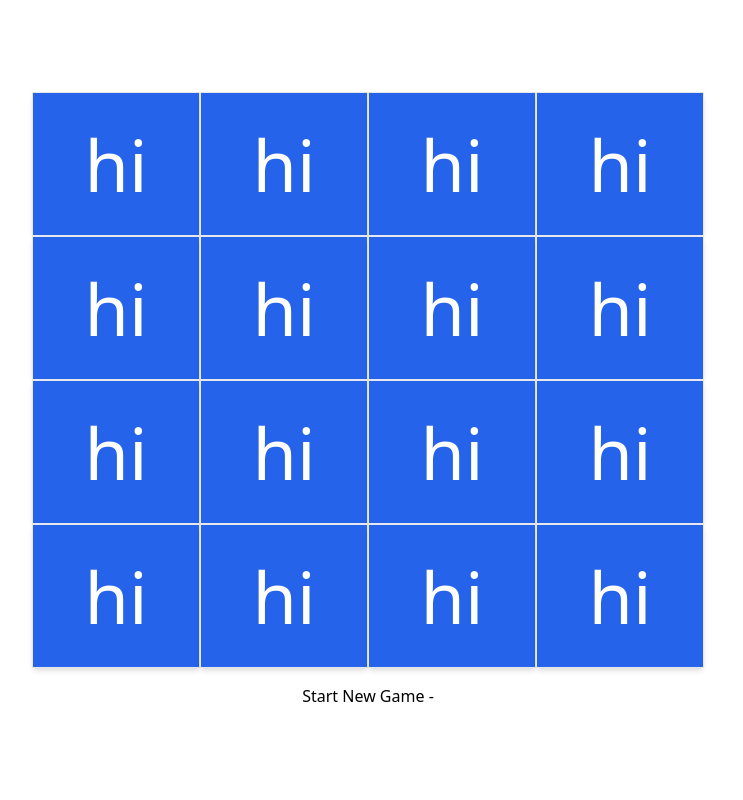
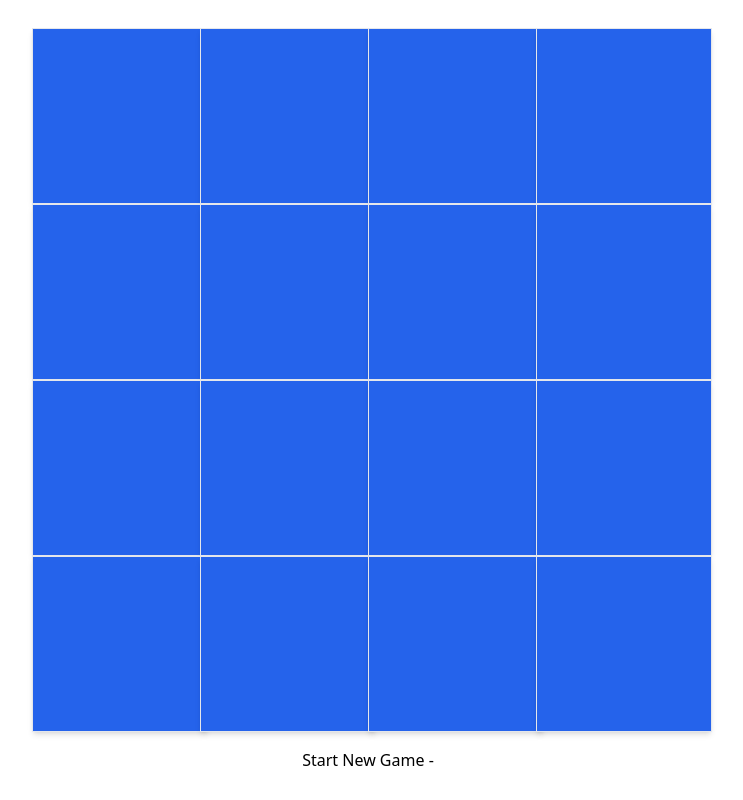
Before and after one commit to alfianlion/SimpCity, an Angular app: page /game in a window 1280 px wide. Shown: the whole page, without its empty margins (272-1015 px from the left). Built offline with nearby package versions, Linux system fonts and the light colour scheme.

Commit message:
clean code

```diff
--- a/src/app/components/tile/tile.component.html
+++ b/src/app/components/tile/tile.component.html
@@ -1,3 +1,3 @@
-<div class="border flex items-center justify-center text-center align-middle bg-blue-600 text-white shadow-md w-100 h-36">
+<div class="border flex items-center justify-center text-center align-middle bg-blue-600 text-white shadow-md w-44 h-44">
     <p class="text-7xl align-middle">{{buildingPlaced}}</p>
 </div>
--- a/src/app/components/tile/tile.component.ts
+++ b/src/app/components/tile/tile.component.ts
@@ -10,9 +10,9 @@ export class TileComponent {
 
   @Input() tile: any;
 
-  buildingPlaced = 'hi'
+  buildingPlaced = ''
 
   constructor(private gameservice:GameService){
-    // this.gameservice.getBuildingOption.subscribe(building => this.buildingPlaced = building)
+    this.gameservice.getBuildingOption.subscribe(building => this.buildingPlaced = building)
   }
 }
--- a/src/app/game.service.ts
+++ b/src/app/game.service.ts
@@ -43,7 +43,7 @@ export class GameService {
   createBoard(){
     let board = [];
     for (let i = 0; i < 16; i++) {
-      board.push({id: i, state:null})
+      board.push({id: i, buildingPlaced:null})
     }
     console.log(board);
 
--- a/src/app/pages/game/game.component.ts
+++ b/src/app/pages/game/game.component.ts
@@ -22,6 +22,7 @@ export class GameComponent {
     this.buildingChoices = []
     this.buildingPlaced = ''
     this.randomizedBuildings()
+    this.setBuildingOption()
     this.removeBuildings(this.buildingChoices)
     this.filterBuildings();
   }
@@ -31,6 +32,10 @@ export class GameComponent {
   }
 
   selectedOption(building: string){
+    // let selectState = true
+    // while (selectState) {
+
+    // }
     this.buildingPlaced = building
     this.buildingChoices = []
     this.randomizedBuildings()
```
